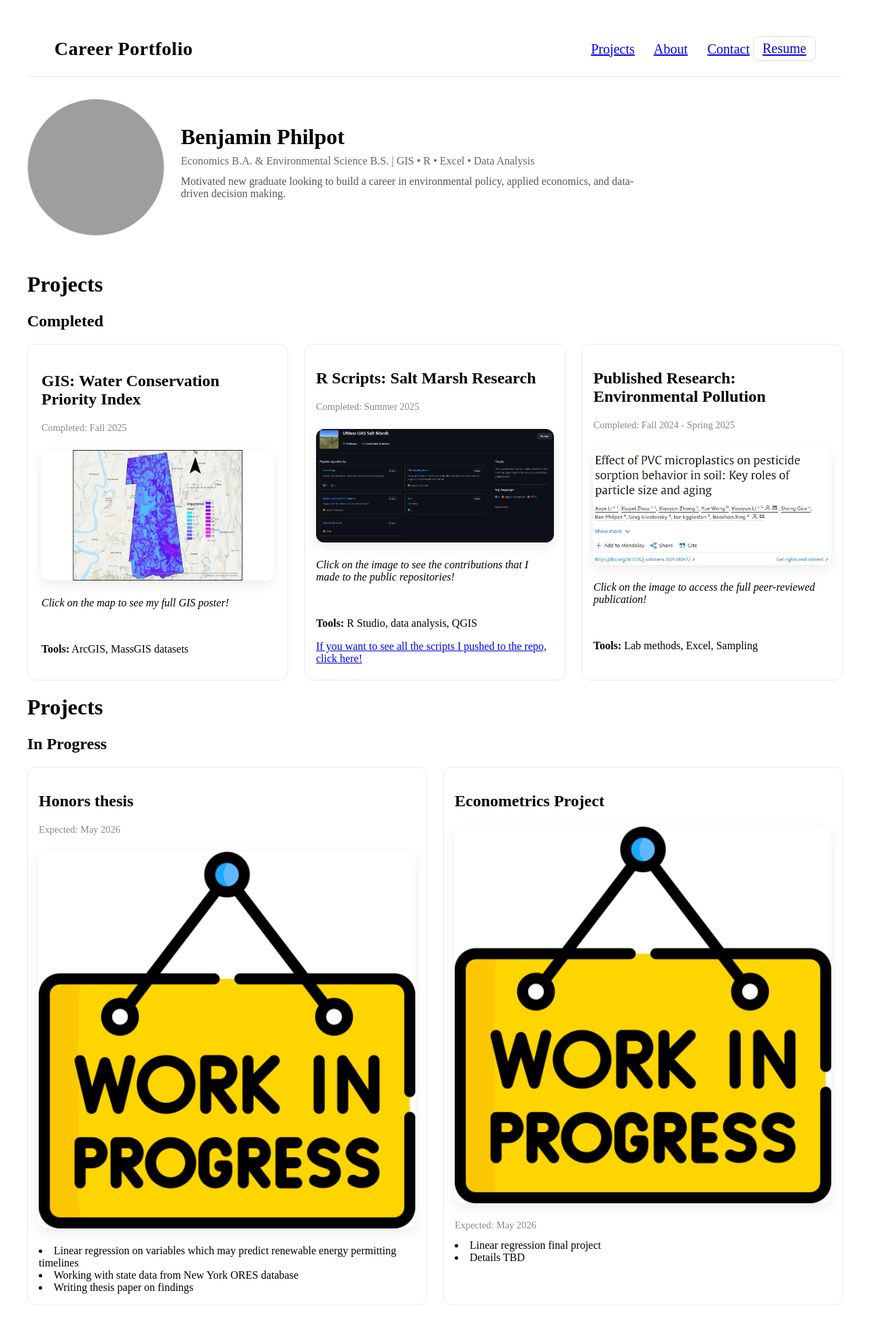
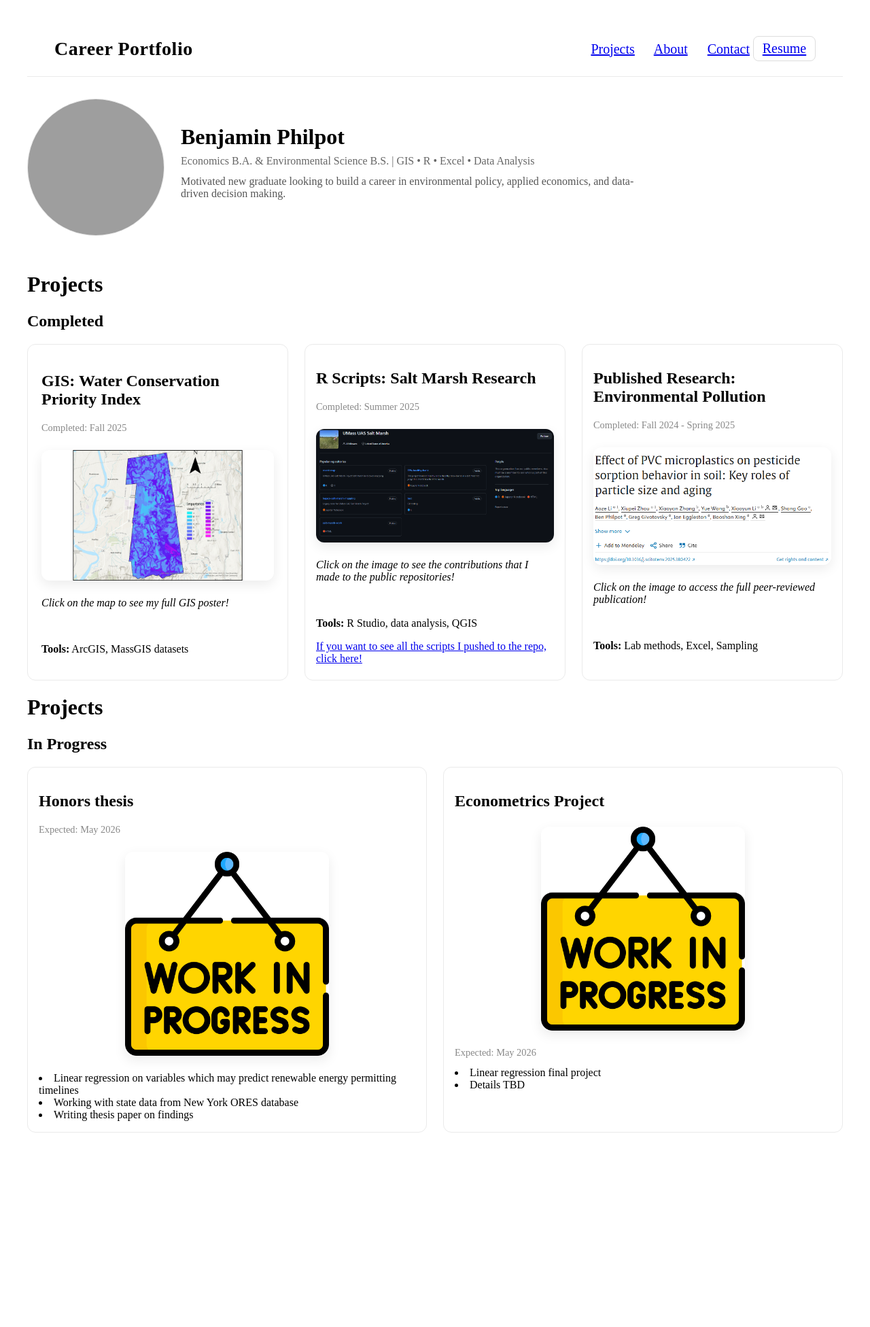
Before and after one commit to benphilpots/benphilpots.github.io, a Jekyll site: the page built from index.html, in a window 1280 px wide. Shown: the whole page at 68% size. Built offline with Jekyll 4.4.1, drawn with Linux system fonts in a browser that asks for light colours; after the commit the page ends 1698 px from its top, so only the background shows below that; grey boxes are pictures that could not be loaded.

Commit message:
Update index.html

```diff
--- a/index.html
+++ b/index.html
@@ -230,7 +230,7 @@ layout: default
     alt="Work In Progress"
     style="
       width: 100%;
-      max-width: 1000px;
+      max-width: 300px;
       border-radius: 12px;
       box-shadow: 0 6px 18px rgba(0,0,0,0.08);
       display: block;
@@ -257,7 +257,7 @@ layout: default
     alt="Work In Progress"
     style="
       width: 100%;
-      max-width: 1000px;
+      max-width: 300px;
       border-radius: 12px;
       box-shadow: 0 6px 18px rgba(0,0,0,0.08);
       display: block;
```
